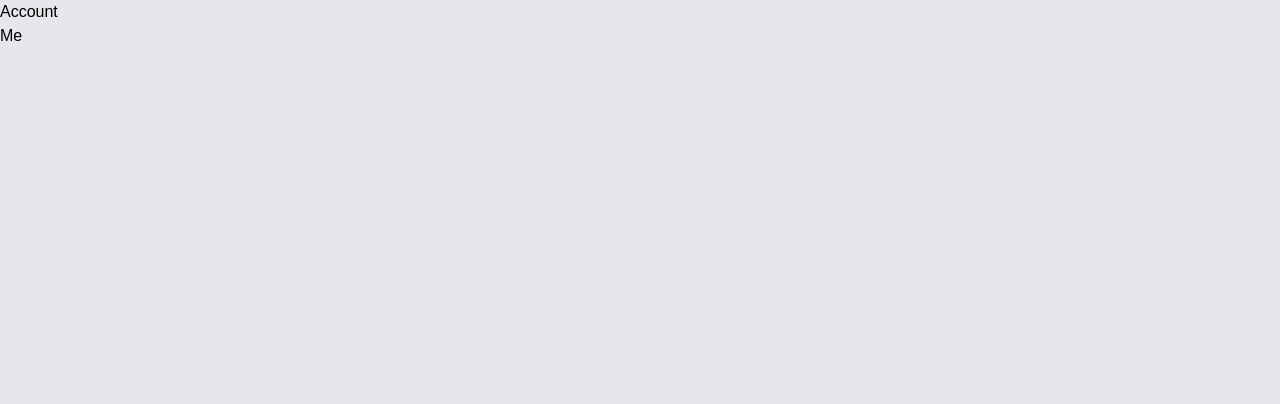
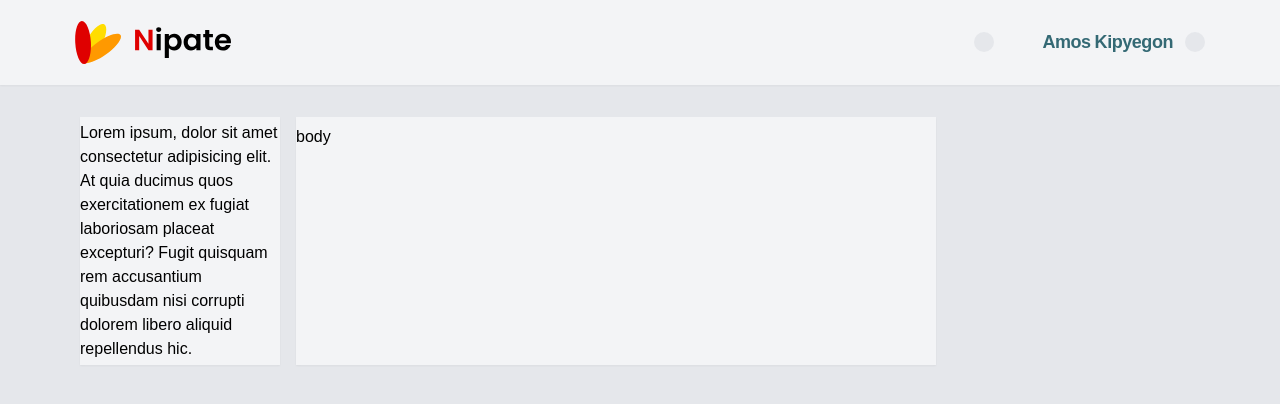
Before and after one commit to Amos-Ditto/NipateWebapp, a Vue app: page /account/me in a window 1280 px wide. Shown: the top 404 px of the page. Built offline with nearby package versions, Linux system fonts and the light colour scheme.

Commit message:
chore: Update User Account view

```diff
--- a/src/components/Forms/Register/UserOtherDetails.vue
+++ b/src/components/Forms/Register/UserOtherDetails.vue
@@ -11,10 +11,6 @@ const base_url = import.meta.env.VITE_BASE_URL;
 const router = useRouter();
 const storeauth = useAuthentications();
 
-
-const emit = defineEmits<{
-    (e: 'toggleFinishRegistration'): void
-}>()
 const props = defineProps<{
     userinitialdata: UserRegister;
 }>();
--- /dev/null
+++ b/src/components/Layouts/AccountTopBar.vue
@@ -0,0 +1,27 @@
+<template>
+    <nav class="w-full flex flex-row items-center justify-between py-5 sm:py-5 px-[10px] lg:px-[75px] bg-gray-100 shadow-sm transition-pad duration-300">
+        <router-link :to="{ name: 'Dashboard' }" class="flex flex-row items-center gap-x-3.5">
+            <img src="../../assets/Logo/Vector.svg" alt="logo" class="w-[2.3rem] sm:w-[2.9rem] h-[2.4rem] sm:h-[2.8rem]">
+            <img src="../../assets/Logo/Nipate.svg" alt="" class="w-[4.4rem] sm:w-[6rem] h-[2.3rem] sm:h-[2.8rem]">
+        </router-link>
+        <div class="right-nav flex flex-row items-center gap-x-6 sm:gap-x-12 transition-pad duration-300">
+            <div class="notification p-2 sm:p-2.5 bg-gray-200 rounded-full cursor-pointer hover:bg-gray-300 transition-colors duration-300">
+                <div class="i-mdi-bell text-lg sm:text-xl text-[#346974]"></div>
+            </div>
+            <div class="account flex flex-row items-center gap-x-1 cursor-pointer">
+                <small class="text-lg text-[#346974] font-bold tracking-tight">Amos</small>
+                <small class="hidden sm:block text-sm sm:text-lg text-[#346974] font-bold tracking-tight">Kipyegon</small>
+                <div class="account-icon bg-gray-200 ml-2 p-2 sm:p-2.5 rounded-full">
+                    <div class="i-mdi-account text-[#346974] text-lg sm:text-xl"></div>
+                </div>
+            </div>
+        </div>
+    </nav>
+</template>
+
+<style scoped>
+
+a img {
+    @apply transition-all duration-300;
+}
+</style>
--- a/src/components/Layouts/MainTopBar.vue
+++ b/src/components/Layouts/MainTopBar.vue
@@ -53,9 +53,10 @@ const reDirectToUserAccount = (): void => {
                     <!-- <li>Services</li> -->
                     <!-- <li>Requests</li> -->
                     <li @click="reDirectToUserAccount">
-                        <div class="user-avatar px-1 py-1 rounded-full bg-gray-200">
+                        <small class="text-sm sm:text-base font-bold hover:text-steelblue">My Account</small>
+                        <div class="user-avatar ml-2 p-0.5 sm:p-1 rounded-full bg-gray-200">
                             <div class="i-mdi-account text-2xl text-darkgreen"></div>
-                        </div>My Account
+                        </div>
                     </li>
                 </ul>
             </div>
@@ -66,8 +67,7 @@ const reDirectToUserAccount = (): void => {
 <style scoped>
 
 .top-nav {
-    @apply py-1.5 flex flex-row justify-between w-full border-b border-gray-200 px-[8px] lg:px-[78px];
-    transition: padding 300ms ease;
+    @apply py-2 sm:py-1 flex flex-row justify-between w-full border-b border-gray-200 px-[8px] lg:px-[78px] transition-all duration-300;
 }
 .top-nav .top-left-nav {
     @apply flex items-center flex-row py-0.5;
@@ -89,16 +89,15 @@ const reDirectToUserAccount = (): void => {
 }
 
 .bottom-nav {
-    @apply py-3 flex flex-row items-center justify-between shadow-sm px-[16px] lg:px-[78px];
+    @apply py-2.5 flex flex-row items-center justify-between shadow-sm px-[16px] lg:px-[78px];
     transition: padding 300ms ease;
 }
 .bottom-nav button {
     transition: background-color 300ms ease;
 }
 .bottom-left-nav li {
-    @apply px-1 text-base font-bold hover:text-steelblue cursor-pointer;
-    @apply flex items-center flex-row gap-1;
-    color: #014451;
+    @apply text-[#014451] px-1 text-base font-bold hover:text-steelblue cursor-pointer;
+    @apply flex items-center flex-row gap-1 transition-colors duration-200;
 }
 
 .slide-enter-active,
--- a/src/views/Account.vue
+++ b/src/views/Account.vue
@@ -1,6 +1,12 @@
+<script setup lang="ts">
+import AccountTopBar from '../components/Layouts/AccountTopBar.vue';
+
+
+</script>
+
 <template>
-    <main>
-        <h3>Account</h3>
+    <main class="w-full flex flex-col">
+        <account-top-bar />
         <router-view ></router-view>
     </main>
 </template>
--- a/src/views/Accounts/UserAccount.vue
+++ b/src/views/Accounts/UserAccount.vue
@@ -1,5 +1,12 @@
 <template>
-    <section>
-        <h3>Me</h3>
+    <section class="w-full py-8 px-[8px] lg:px-[80px] transition-pad duration-300">
+        <div class="main-section w-full flex flex-row gap-x-4">
+            <nav class="side-bar w-[200px] py-1 bg-gray-100 shadow-sm">
+                Lorem ipsum, dolor sit amet consectetur adipisicing elit. At quia ducimus quos exercitationem ex fugiat laboriosam placeat excepturi? Fugit quisquam rem accusantium quibusdam nisi corrupti dolorem libero aliquid repellendus hic.
+            </nav>
+            <div class="body-section bg-gray-100 shadow-sm py-2 w-[50vw]">
+                body
+            </div>
+        </div>
     </section>
 </template>
```
